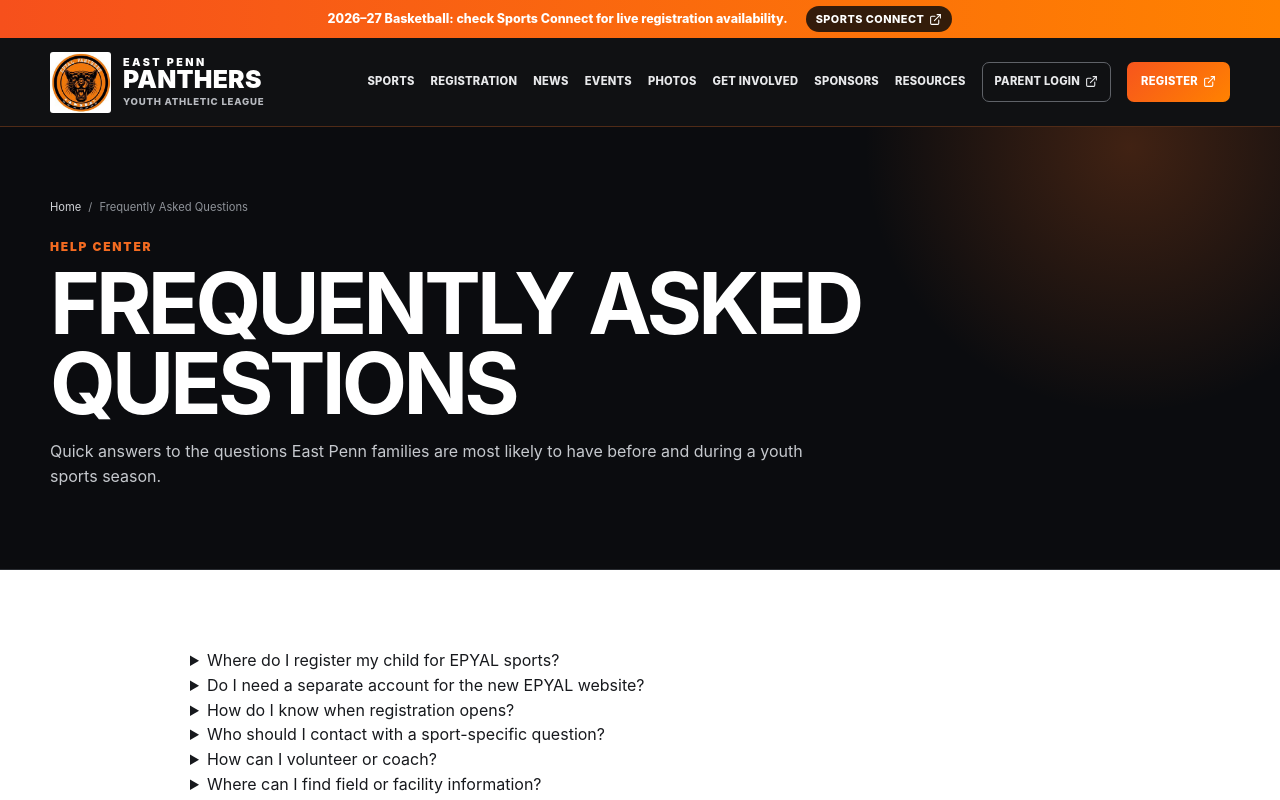
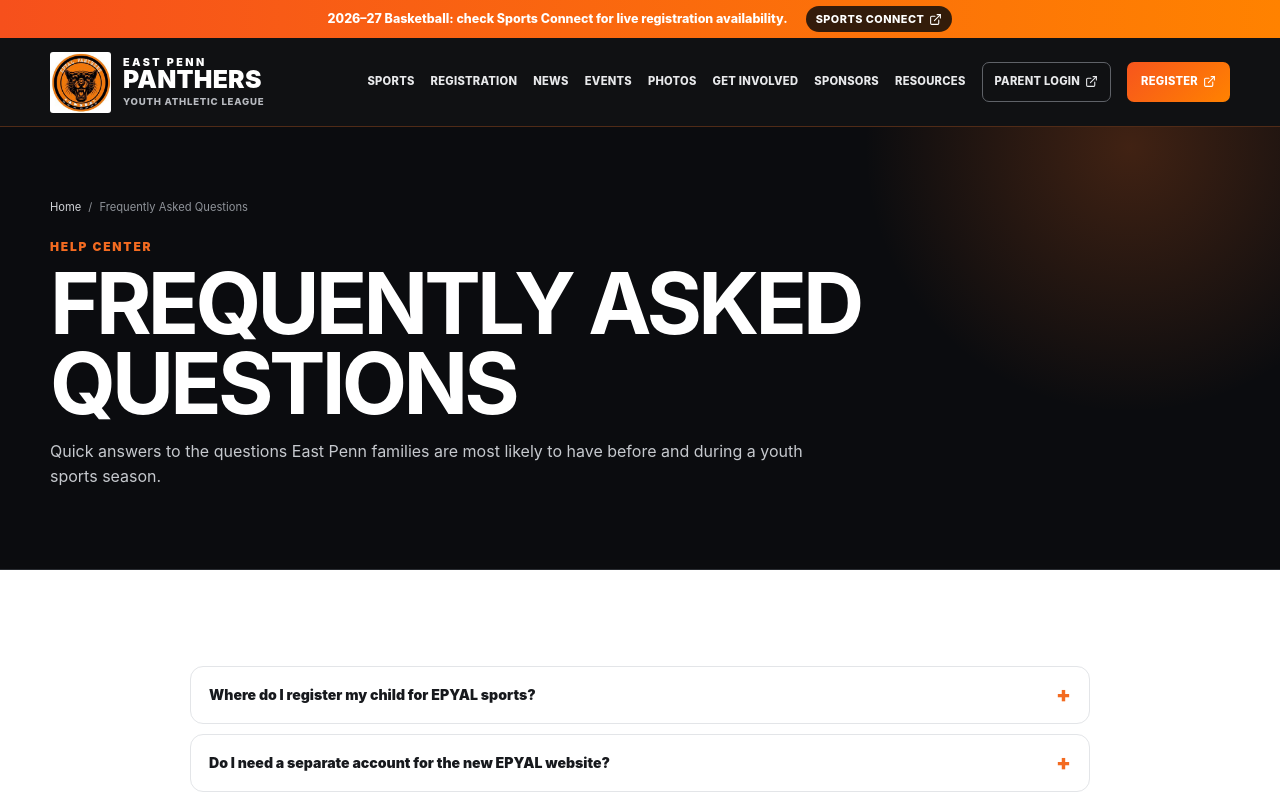
Before and after one commit to jeffstinson/eypal, a Next.js app: page /faq in a window 1280 px wide. Shown: the top 800 px of the page. Built offline with nearby package versions, Linux system fonts and the light colour scheme; no server answers; the database is empty.

Commit message:
Phase 3: style resource tables, FAQs and board content

```diff
--- a/app/globals.css
+++ b/app/globals.css
@@ -658,3 +658,74 @@ main { min-height: 70vh; }
   .list-card > :last-child { grid-column: 2; }
   .admin-cards { grid-template-columns: 1fr; }
 }
+
+
+/* PHASE 3 RESOURCE DEPTH */
+.resource-table {
+  display: grid;
+  margin-top: 20px;
+  border: 1px solid var(--line);
+  border-radius: 14px;
+  overflow: hidden;
+  background: #fff;
+}
+.resource-table-row {
+  display: grid;
+  grid-template-columns: minmax(130px,.35fr) 1fr;
+  gap: 20px;
+  padding: 16px 18px;
+  border-bottom: 1px solid var(--line);
+  align-items: start;
+}
+.resource-table-row:last-child { border-bottom: 0; }
+.resource-table-row strong { font-size: .86rem; }
+.resource-table-row span { color: var(--muted); font-size: .8rem; }
+
+.faq-list {
+  display: grid;
+  gap: 10px;
+  margin-top: 18px;
+}
+.faq-item {
+  border: 1px solid var(--line);
+  border-radius: 13px;
+  background: #fff;
+  overflow: hidden;
+}
+.faq-item summary {
+  cursor: pointer;
+  list-style: none;
+  padding: 17px 48px 17px 18px;
+  font-size: .88rem;
+  font-weight: 900;
+  position: relative;
+}
+.faq-item summary::-webkit-details-marker { display: none; }
+.faq-item summary:after {
+  content: "+";
+  position: absolute;
+  right: 18px;
+  top: 50%;
+  transform: translateY(-50%);
+  color: var(--orange);
+  font-size: 1.35rem;
+  line-height: 1;
+}
+.faq-item[open] summary:after { content: "–"; }
+.faq-item > div {
+  padding: 0 18px 17px;
+  border-top: 1px solid #f0f1f2;
+}
+.faq-item p {
+  margin: 14px 0 0;
+  color: var(--muted);
+  font-size: .82rem;
+}
+.board-feature-grid { grid-template-columns: 1fr; }
+.board-feature-grid .feature-card { min-height: 0; }
+.board-feature-grid .feature-card h3 { margin-top: 16px; }
+.content-panel h3 { margin-top: 24px; }
+
+@media (max-width: 620px) {
+  .resource-table-row { grid-template-columns: 1fr; gap: 5px; }
+}
```
